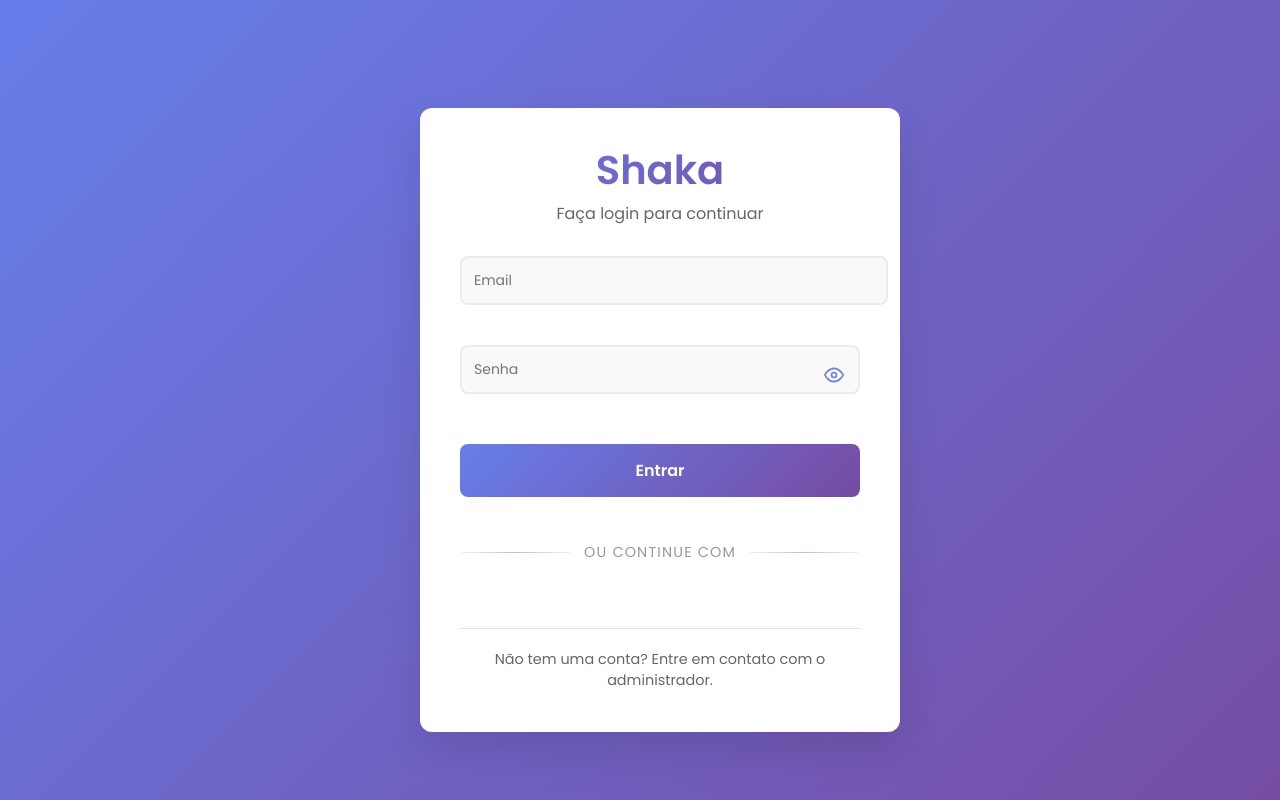
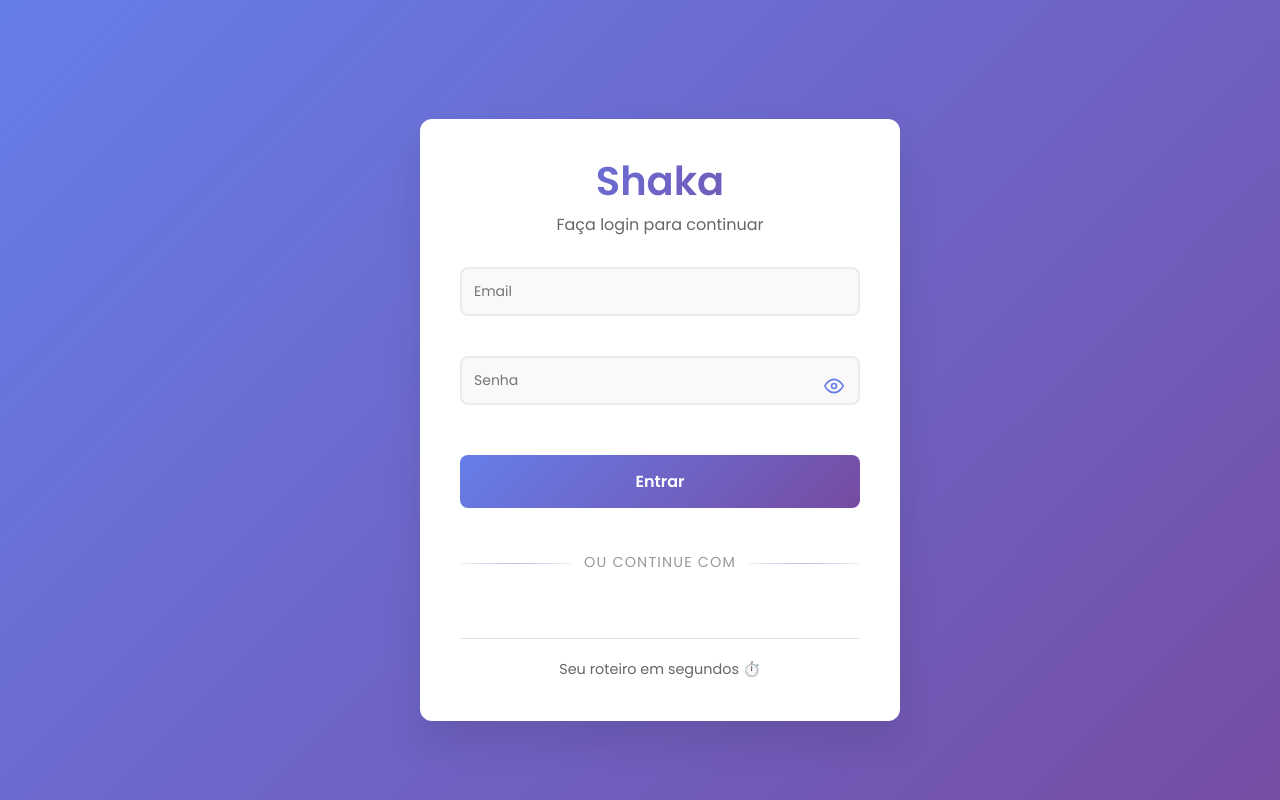
Before and after one commit to luizguandalini/GeradorDeRoteiroDeReels, a React (Vite) app in the folder frontend/: page /login in a window 1280 px wide. Built offline with nearby package versions, Linux system fonts and the light colour scheme; no server answers.

Commit message:
alteracao do texto de login para: seu roteiro em segundos

```diff
--- a/frontend/src/components/Login/Login.css
+++ b/frontend/src/components/Login/Login.css
@@ -81,34 +81,37 @@
   transition: all 0.3s ease;
   background-color: #faf8f8;
   color: #6e62c3;
+  box-sizing: border-box;
 }
 
 .password-input-container {
   position: relative;
-  display: flex;
-  align-items: center;
   width: 100%;
 }
 
 .password-input-container input {
-  padding-right: 50px;
   width: 100%;
-  flex: 1;
+  padding-right: 48px;
+  box-sizing: border-box;
 }
 
 .password-toggle-btn {
   position: absolute;
+  top: 0;
   right: 12px;
+  bottom: 0;
+  display: flex;
+  align-items: center;
+  justify-content: center;
+  transform: none;
   background: none;
   border: none;
   cursor: pointer;
   padding: 4px;
-  display: flex;
-  align-items: center;
-  justify-content: center;
   border-radius: 4px;
   transition: all 0.2s ease;
   outline: none;
+  z-index: 1;
 }
 
 .password-toggle-btn:focus {
--- a/frontend/src/components/Login/Login.jsx
+++ b/frontend/src/components/Login/Login.jsx
@@ -296,7 +296,7 @@ const Login = () => {
         </div>
 
         <div className="login-footer">
-          <p>Não tem uma conta? Entre em contato com o administrador.</p>
+          <p>Seu roteiro em segundos ⏱️</p>
         </div>
       </div>
     </div>
```
